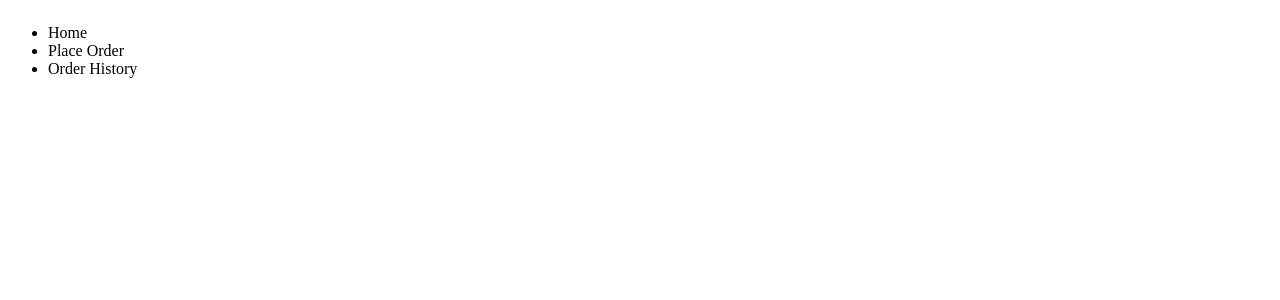
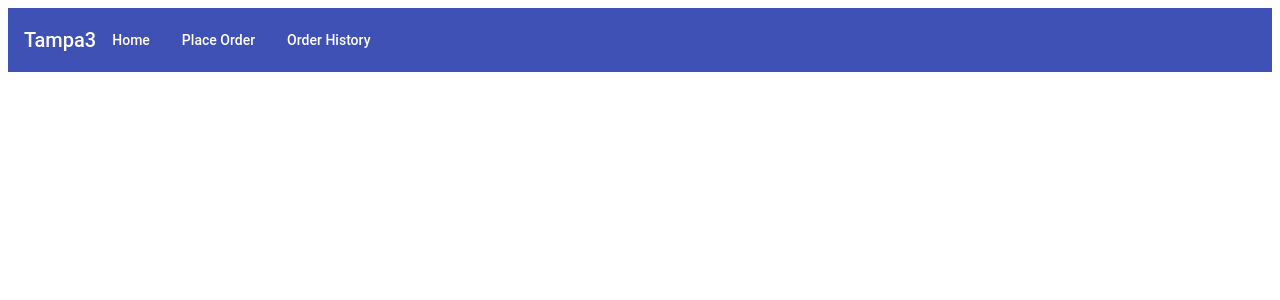
Before and after one commit to ryalsjosh14/tampa3front, an Angular app: page / in a window 1280 px wide. Shown: the top 300 px of the page. Built offline with nearby package versions, Linux system fonts and the light colour scheme.

Commit message:
add navbar

```diff
--- a/angular.json
+++ b/angular.json
@@ -101,6 +101,5 @@
         }
       }
     }
-  },
-  "defaultProject": "tampa3front"
+  }
 }
--- a/src/app/app.module.ts
+++ b/src/app/app.module.ts
@@ -6,6 +6,7 @@ import { AppComponent } from './app.component';
 import { NavbarComponent } from './components/navbar/navbar.component';
 
 import { MatToolbarModule } from '@angular/material/toolbar';
+import {MatButtonModule} from '@angular/material/button';
 
 @NgModule({
   declarations: [
@@ -15,7 +16,8 @@ import { MatToolbarModule } from '@angular/material/toolbar';
   imports: [
     BrowserModule,
     AppRoutingModule,
-    MatToolbarModule
+    MatToolbarModule,
+    MatButtonModule
   ],
   providers: [],
   bootstrap: [AppComponent]
--- a/src/app/components/navbar/navbar.component.html
+++ b/src/app/components/navbar/navbar.component.html
@@ -1,18 +1,11 @@
 
 
-<mat-toolbar></mat-toolbar>
+<mat-toolbar color="primary">
+    <span>Tampa3</span>
 
+    <a mat-button routerLink="home">Home</a>
+    <a mat-button routerLink="placeOrder">Place Order</a>
+    <a mat-button routerLink="history">Order History</a>
+</mat-toolbar>
 
-<ul class="navigation">
-  <li>
-    <a (click)="goToHome()">Home</a>
-  </li>
-  <li>
-    <a (click)="goToOrderForm()">Place Order</a>
-  </li>
-  <li>
-    <a (click)="goToOrderHistory()">Order History</a>
-  </li>
-</ul>
-
-<router-outlet> </router-outlet>
+<router-outlet></router-outlet>
--- a/src/app/components/navbar/navbar.component.ts
+++ b/src/app/components/navbar/navbar.component.ts
@@ -8,21 +8,21 @@ import { Router } from '@angular/router';
 })
 export class NavbarComponent implements OnInit {
 
-  constructor(private router: Router) { }
+  constructor() { }
 
   ngOnInit(): void {
   }
 
-  goToHome(){
-    this.router.navigate(['/', 'home']);
-  }
+  // goToHome(){
+  //   this.router.navigate(['/', 'home']);
+  // }
 
-  goToOrderForm(){
-    this.router.navigate(['/', 'order']);
-  }
+  // goToOrderForm(){
+  //   this.router.navigate(['/', 'order']);
+  // }
 
-  goToOrderHistory(){
-    this.router.navigate(['/', 'history']);
-  }
+  // goToOrderHistory(){
+  //   this.router.navigate(['/', 'history']);
+  // }
 
 }
--- a/src/index.html
+++ b/src/index.html
@@ -7,7 +7,7 @@
   <meta name="viewport" content="width=device-width, initial-scale=1">
   <link rel="icon" type="image/x-icon" href="favicon.ico">
 </head>
-<body>
+<body class="mat-typography">
   <app-root></app-root>
 </body>
 </html>
--- a/src/styles.css
+++ b/src/styles.css
@@ -1 +1,2 @@
 /* You can add global styles to this file, and also import other style files */
+@import '~@angular/material/prebuilt-themes/indigo-pink.css'
--- a/tsconfig.json
+++ b/tsconfig.json
@@ -16,7 +16,7 @@
     "experimentalDecorators": true,
     "moduleResolution": "node",
     "importHelpers": true,
-    "target": "es2017",
+    "target": "es2020",
     "module": "es2020",
     "lib": [
       "es2020",
```
Also changed, not shown: package.json (+12 -11 lines), 1 other file (tests, documents, lock files or other folders).
